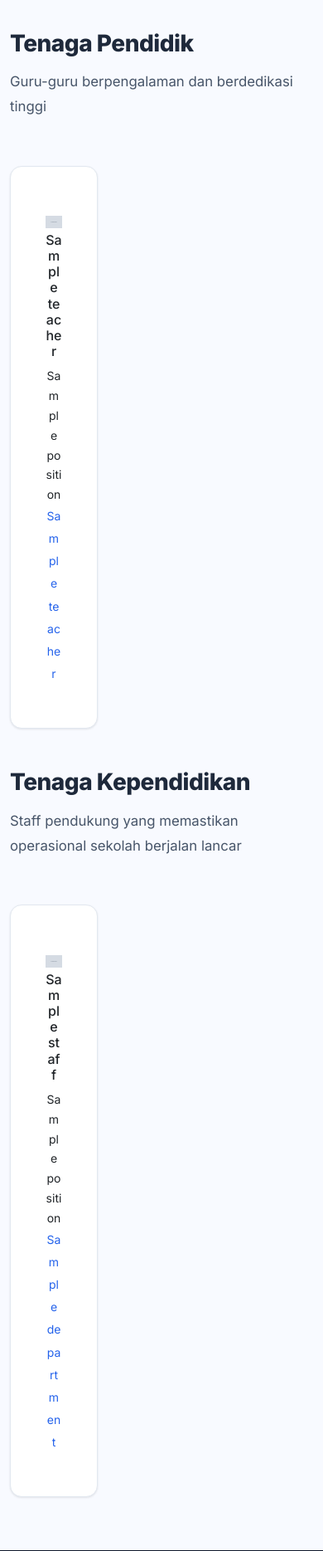
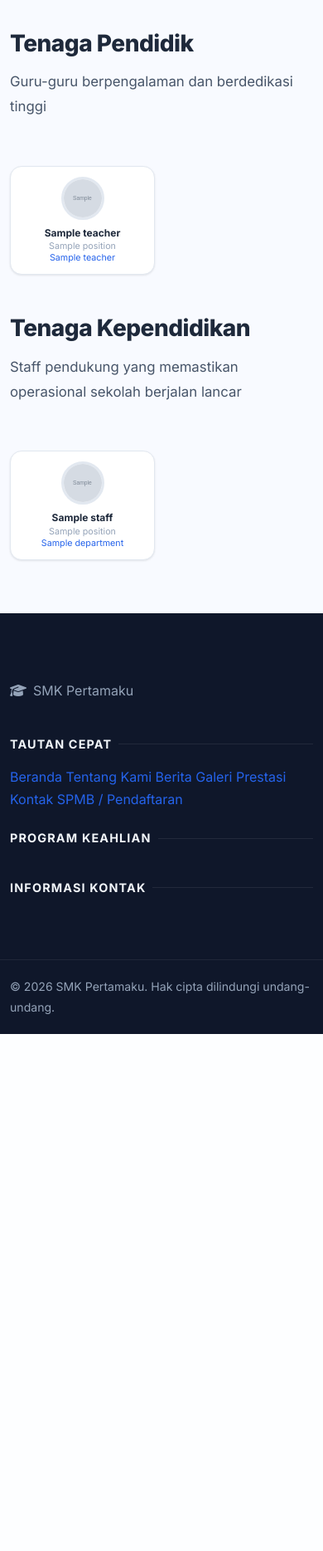
Before and after one commit to ryanpetterzoe/webpertamaku, a PHP site: the page made by views/public/teachers.php in a window 390 px wide. Shown: the part 286-2155 px from the top of the page at 83% size. After the commit the page ends 1532 px from the top, so only its background shows below. Run offline with PHP 8.4, Linux system fonts and the light colour scheme; the template is opened without the code that fills it: most values are stand-ins (such as "Sample title", 1, 10 or a date in 2020); grey boxes marked "Sample" are stand-in pictures; some libraries are stand-ins or nearby versions.

Commit message:
fix: perbaiki card guru & staff di tampilan mobile
- Grid: col-4 → col-6 di mobile agar card cukup lebar
- Tambah CSS .teacher-photo & .photo-placeholder yang sebelumnya hilang
- Card guru: padding & font-size responsive untuk layar kecil
- Foto guru: ukuran adaptif 64px (desktop) / 52px (mobile)

Co-authored-by: ryanpetterzoe <235610645+ryanpetterzoe@users.noreply.github.com>

```diff
--- a/assets/css/style.css
+++ b/assets/css/style.css
@@ -1279,10 +1279,48 @@ img { max-width: 100%; height: auto; }
   background: var(--bg-card);
   border: 1px solid var(--border);
   border-radius: var(--radius-lg);
-  padding: 28px 20px;
+  padding: 0;
   text-align: center; transition: var(--transition);
 }
 .teacher-card:hover { transform: translateY(-5px); box-shadow: var(--shadow-md); border-color: var(--primary); }
+.teacher-card .card-body { display: flex; flex-direction: column; align-items: center; }
+.teacher-card h6 {
+  font-size: 0.82rem; font-weight: 700;
+  color: var(--text); margin-bottom: 2px;
+  line-height: 1.3; word-break: break-word;
+}
+.teacher-card small {
+  font-size: 0.72rem; color: var(--text-muted);
+  line-height: 1.3;
+}
+/* Teacher Photo */
+.teacher-photo {
+  width: 64px; height: 64px;
+  border-radius: 50%;
+  overflow: hidden;
+  margin: 0 auto 10px;
+  border: 3px solid var(--border);
+  flex-shrink: 0;
+  transition: var(--transition);
+}
+.teacher-card:hover .teacher-photo { border-color: var(--primary); }
+.teacher-photo img {
+  width: 100%; height: 100%;
+  object-fit: cover;
+}
+.photo-placeholder {
+  width: 100%; height: 100%;
+  background: var(--gradient);
+  display: flex; align-items: center; justify-content: center;
+  color: #fff; font-size: 1.4rem;
+}
+/* Mobile: smaller card padding & photo */
+@media (max-width: 575.98px) {
+  .teacher-photo { width: 52px; height: 52px; margin-bottom: 8px; }
+  .teacher-card h6 { font-size: 0.75rem; }
+  .teacher-card small { font-size: 0.67rem; }
+  .teacher-card .card-body { padding: 12px 6px !important; }
+}
 .teacher-avatar {
   width: 88px; height: 88px; border-radius: 50%;
   margin: 0 auto 16px; overflow: hidden;
--- a/views/public/teachers.php
+++ b/views/public/teachers.php
@@ -20,11 +20,11 @@ require_once __DIR__ . '/../layouts/header.php';
             <h2>Tenaga Pendidik</h2>
             <p>Guru-guru berpengalaman dan berdedikasi tinggi</p>
         </div>
-        <div class="row g-4 mb-5">
+        <div class="row g-3 g-md-4 mb-5">
             <?php foreach ($teachers as $teacher): ?>
-            <div class="col-lg-2 col-md-3 col-4">
+            <div class="col-6 col-md-4 col-lg-2">
                 <div class="card teacher-card h-100">
-                    <div class="card-body py-4">
+                    <div class="card-body py-3 px-2 px-md-3">
                         <div class="teacher-photo">
                             <?php if (!empty($teacher['photo'])): ?>
                                 <img src="<?= UPLOAD_URL . htmlspecialchars($teacher['photo']) ?>" alt="<?= htmlspecialchars($teacher['name']) ?>">
@@ -50,11 +50,11 @@ require_once __DIR__ . '/../layouts/header.php';
             <h2>Tenaga Kependidikan</h2>
             <p>Staff pendukung yang memastikan operasional sekolah berjalan lancar</p>
         </div>
-        <div class="row g-4">
+        <div class="row g-3 g-md-4">
             <?php foreach ($staff as $s): ?>
-            <div class="col-lg-2 col-md-3 col-4">
+            <div class="col-6 col-md-4 col-lg-2">
                 <div class="card teacher-card h-100">
-                    <div class="card-body py-4">
+                    <div class="card-body py-3 px-2 px-md-3">
                         <div class="teacher-photo">
                             <?php if (!empty($s['photo'])): ?>
                                 <img src="<?= UPLOAD_URL . htmlspecialchars($s['photo']) ?>" alt="<?= htmlspecialchars($s['name']) ?>">
```
